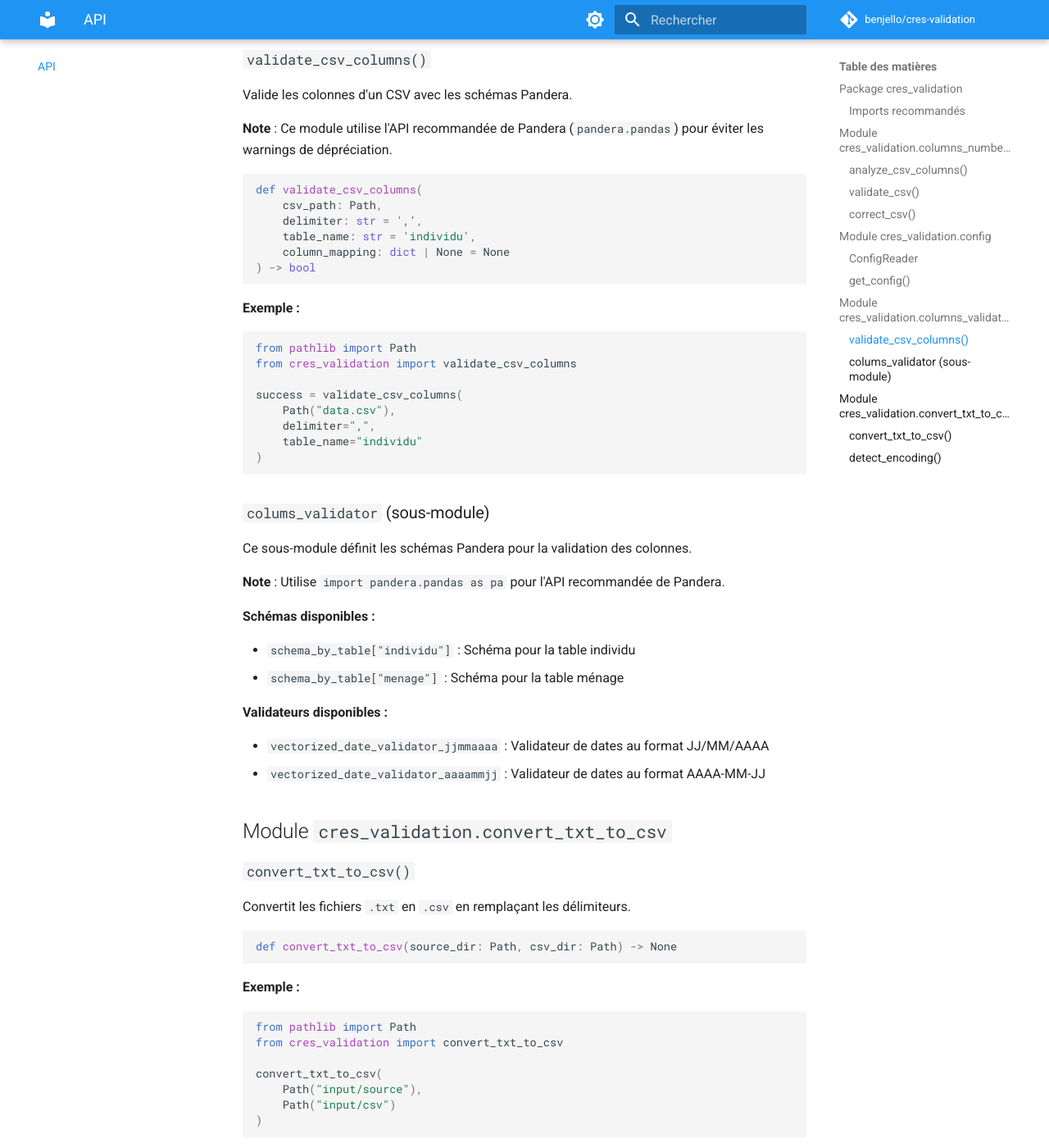
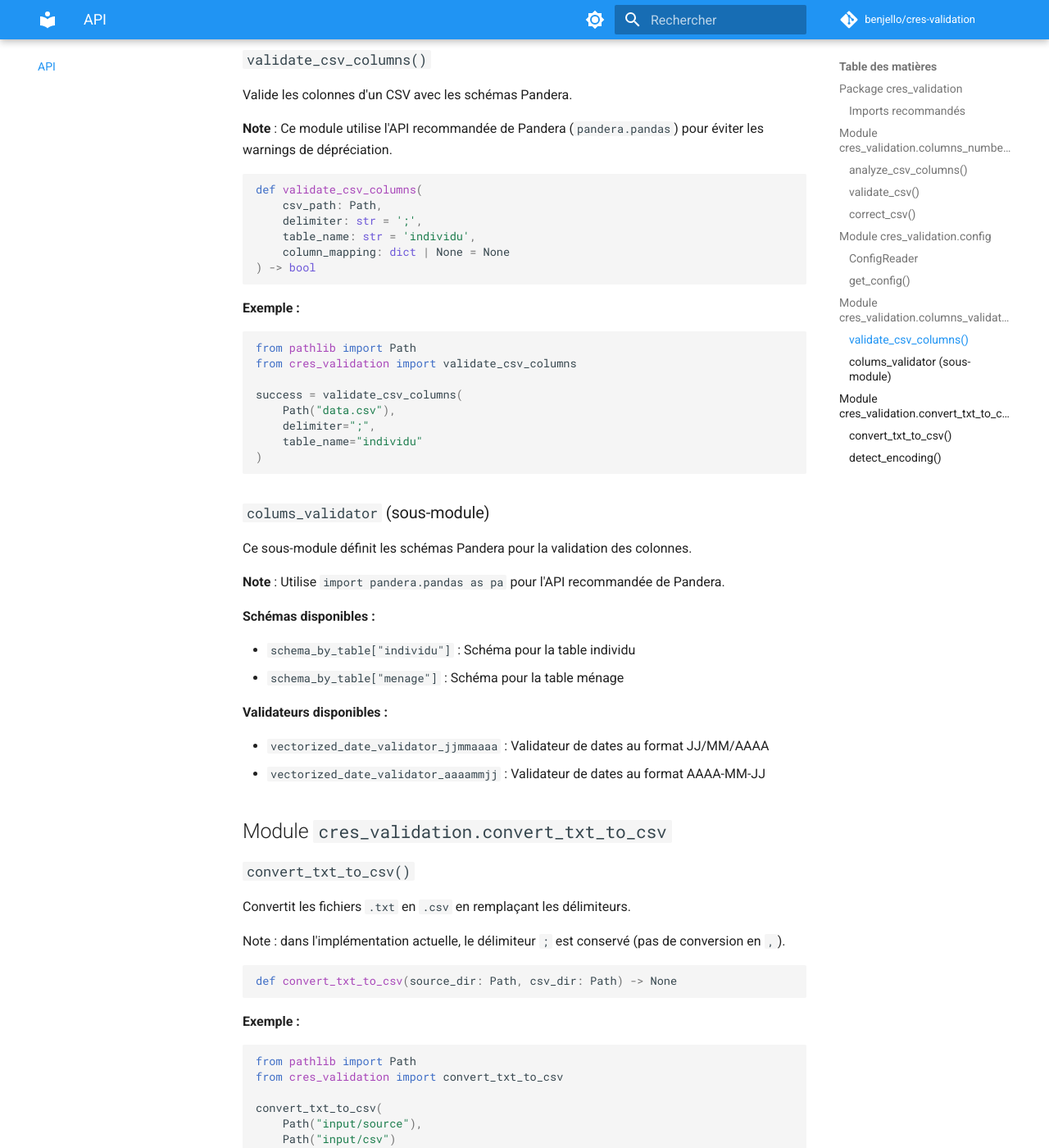
Before and after one commit to benjello/cres-validation, an MkDocs documentation site: the page built from docs/api.md, in a window 1280 px wide and 1400 px high, scrolled down 4811 px. Shown: the whole window at 82% size. Built offline with MkDocs 1.6.1 and Material for MkDocs 9.7.7, drawn with Linux system fonts in a browser that asks for light colours; comment, search, counter and statistics services are not loaded; some of the changed text lies outside the part shown.

Commit message:
chore: bump version to 0.2.1 and update documentation
- Bump version to 0.2.1 in pyproject.toml and __init__.py
- Update CHANGELOG.md with 0.2.1 changes
- Update documentation to reflect:
  - Fixed delimiter ';' (removed from config)
  - Output structure: output/csv/ and output/parquet/
  - Parquet conversion and conformity tests
- Update tests README with new fixtures structure

````diff
--- a/cres_validation/__init__.py
+++ b/cres_validation/__init__.py
@@ -1,6 +1,6 @@
 """Package cres_validation - Validation et correction de fichiers CSV pour le projet CRES"""
 
-__version__ = "0.1.0"
+__version__ = "0.2.1"
 
 # Exports publics
 from cres_validation.columns_number_validator import (
--- a/docs/api.md
+++ b/docs/api.md
@@ -33,7 +33,7 @@
 ```python
 def analyze_csv_columns(
     csv_path: Path,
-    delimiter: str = ',',
+    delimiter: str = ';',
     encoding: str = 'utf-8',
     use_most_frequent: bool = True,
     show_progress: bool = True,
@@ -45,7 +45,7 @@
 **Paramètres :**
 
 - `csv_path` : Chemin vers le fichier CSV
-- `delimiter` : Délimiteur utilisé (défaut: `,`)
+- `delimiter` : Délimiteur utilisé (défaut: `;`)
 - `encoding` : Encodage du fichier (défaut: `utf-8`)
 - `use_most_frequent` : Utiliser le nombre de colonnes le plus fréquent (défaut: `True`)
 - `show_progress` : Afficher la progression (défaut: `True`)
@@ -67,7 +67,7 @@
 
 expected, problematic, counter, details = analyze_csv_columns(
     Path("data.csv"),
-    delimiter=","
+    delimiter=";"
 )
 print(f"Colonnes attendues: {expected}")
 print(f"Lignes problématiques: {len(problematic)}")
@@ -80,7 +80,7 @@
 ```python
 def validate_csv(
     csv_path: Path,
-    delimiter: str = ',',
+    delimiter: str = ';',
     encoding: str = 'utf-8',
     show_progress: bool = True,
     max_problematic_display: int = 100,
@@ -103,7 +103,7 @@
 from pathlib import Path
 from cres_validation import validate_csv
 
-validate_csv(Path("data.csv"), delimiter=",")
+validate_csv(Path("data.csv"), delimiter=";")
 ```
 
 ### `correct_csv()`
@@ -121,7 +121,7 @@
 def correct_csv(
     csv_path: Path,
     output_path: Path,
-    delimiter: str = ',',
+    delimiter: str = ';',
     encoding: str = 'utf-8',
     show_progress: bool = True,
     chunk_size: int = 100000,
@@ -154,7 +154,7 @@
 correct_csv(
     Path("data.csv"),
     Path("data_corrected.csv"),
-    delimiter=","
+    delimiter=";"
 )
 ```
 
@@ -211,7 +211,7 @@
 ```python
 def validate_csv_columns(
     csv_path: Path,
-    delimiter: str = ',',
+    delimiter: str = ';',
     table_name: str = 'individu',
     column_mapping: dict | None = None
 ) -> bool
@@ -225,7 +225,7 @@
 
 success = validate_csv_columns(
     Path("data.csv"),
-    delimiter=",",
+    delimiter=";",
     table_name="individu"
 )
 ```
@@ -252,6 +252,8 @@
 
 Convertit les fichiers `.txt` en `.csv` en remplaçant les délimiteurs.
 
+Note : dans l'implémentation actuelle, le délimiteur `;` est conservé (pas de conversion en `,`).
+
 ```python
 def convert_txt_to_csv(source_dir: Path, csv_dir: Path) -> None
 ```
--- a/pyproject.toml
+++ b/pyproject.toml
@@ -1,6 +1,6 @@
 [project]
 name = "cres-validation"
-version = "0.2.0"
+version = "0.2.1"
 description = "Validation et correction de fichiers CSV pour le projet CRES"
 readme = "README.md"
 requires-python = ">=3.13"
````
Also changed, not shown: other parts of docs/api.md (+1 -1 lines), CHANGELOG.md (+11 -1 lines), docs/configuration.md (+4 -13 lines), docs/index.md (+2 -2 lines), docs/tests.md (+13 -2 lines), docs/usage.md (+5 -4 lines), 2 other files.
